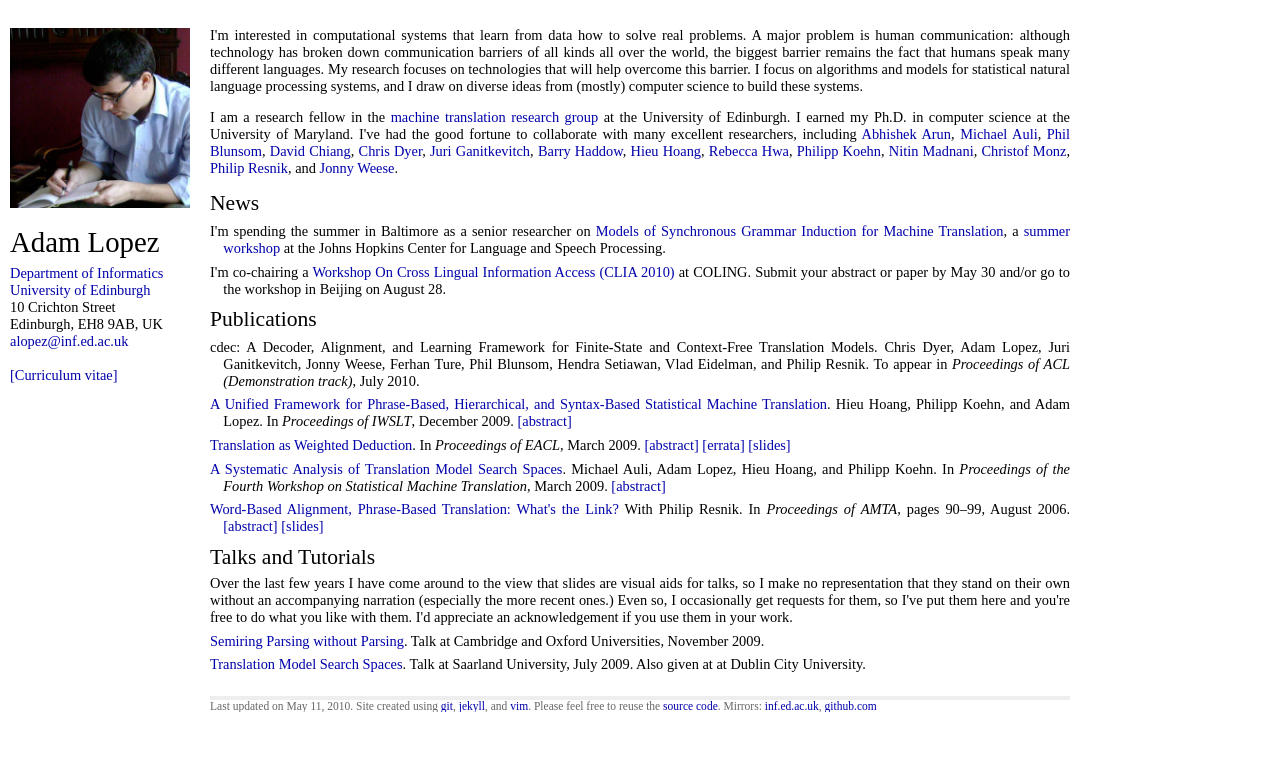
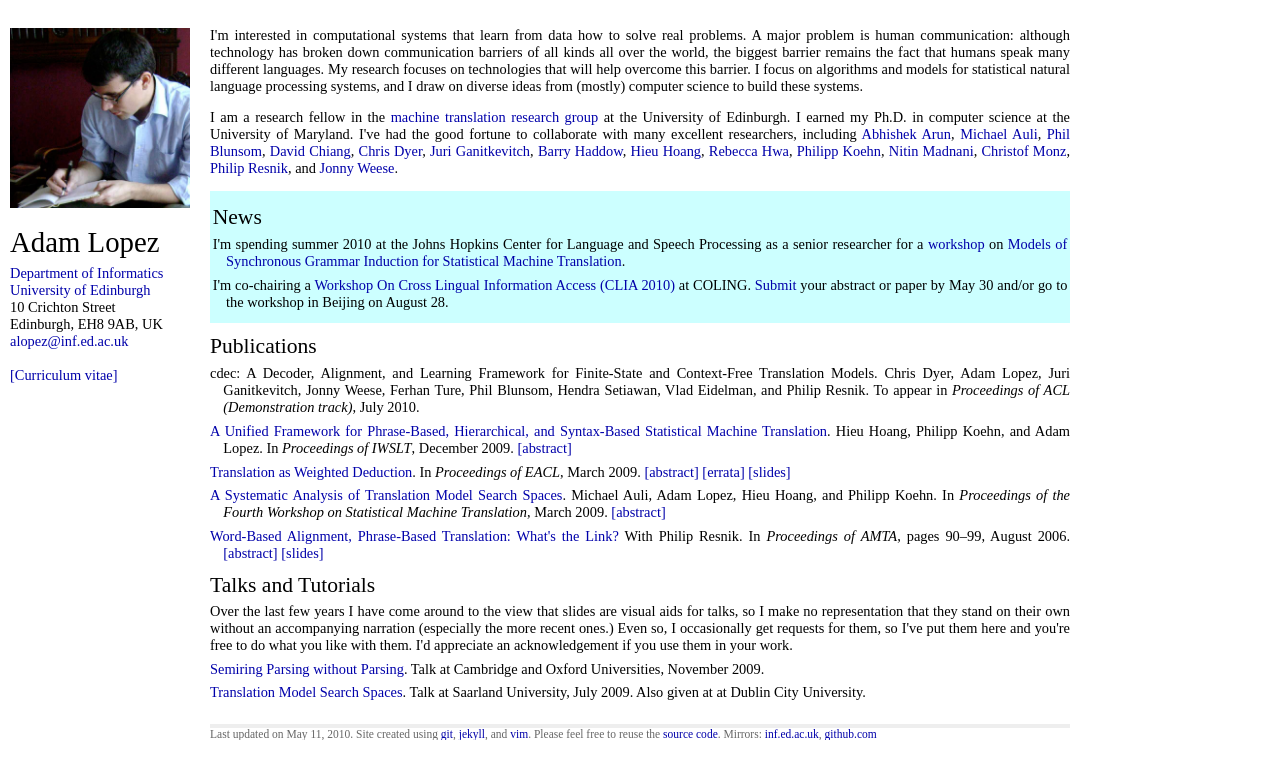
Before and after one commit to alopez/alopez.github.com, a Jekyll site: the page built from index.html, in a window 1280 px wide. Shown: the top 779 px of the page. Built offline with Jekyll 4.4.1, drawn with Linux system fonts in a browser that asks for light colours.

Commit message:
Highlight news items

```diff
--- a/css/screen.css
+++ b/css/screen.css
@@ -20,6 +20,7 @@ body {
 h1, h2 {
   font-weight: lighter;
   margin-bottom: 4pt;
+  margin-top: 8pt;
 }
 
 p {
@@ -50,6 +51,10 @@ a[subtle="yes"] {
   background-color: #D8D8D8;
 }
 
+.news {
+  background-color: #CCFFFF;
+  padding: 2pt;
+}
 
 /*****************************************************************************/
 /*
--- a/index.html
+++ b/index.html
@@ -11,6 +11,7 @@ function unhide(divID) {
   }
 </script>
 
+<div id="bio" class="cv">
 <p>I'm interested in computational systems that learn from data how to solve real problems.
 A major problem is human communication: although technology has broken down communication
 barriers of all kinds all over the world, the biggest barrier remains
@@ -37,19 +38,23 @@ I've had the good fortune to collaborate with many excellent researchers, includ
 <a href="http://staff.science.uva.nl/~christof/">Christof Monz</a>,
 <a href="http://www.umiacs.umd.edu/%7Eresnik">Philip Resnik</a>, and
 <a href="http://cs.jhu.edu/~jonny/">Jonny Weese</a>.
+</div>
 
+<div id="news" class="news">
 <h2>News</h2>
 <ul>
-<li> I'm spending the summer in Baltimore as a senior researcher on
+<li> I'm spending summer 2010 at the Johns Hopkins Center for Language
+  and Speech Processing as a senior researcher for
+  a <a href="http://www.clsp.jhu.edu/workshops/">workshop</a> on
   <a href="http://www.clsp.jhu.edu/workshops/ws10/groups/msgismt/">
-    Models of Synchronous Grammar Induction for Machine Translation</a>,
-  a <a href="http://www.clsp.jhu.edu/workshops/">summer workshop</a>
-  at the Johns Hopkins Center for Language and Speech Processing.</li>
+    Models of Synchronous Grammar Induction for Statistical Machine Translation</a>.</li>
 <li> I'm co-chairing a
   <a href="http://research.microsoft.com/en-us/UM/india/events/CLIA2010/page.htm">
-    Workshop On Cross Lingual Information Access (CLIA 2010)</a> at COLING.  Submit your
+    Workshop On Cross Lingual Information Access (CLIA 2010)</a> at COLING.
+  <a href="https://www.softconf.com/coling2010/CLIA2010/">Submit</a> your
     abstract or paper by May 30 and/or go to the workshop in Beijing on August 28.</li>
 </ul>
+</div>
 
 <h2>Publications</h2>
 <ul class="posts">
```
